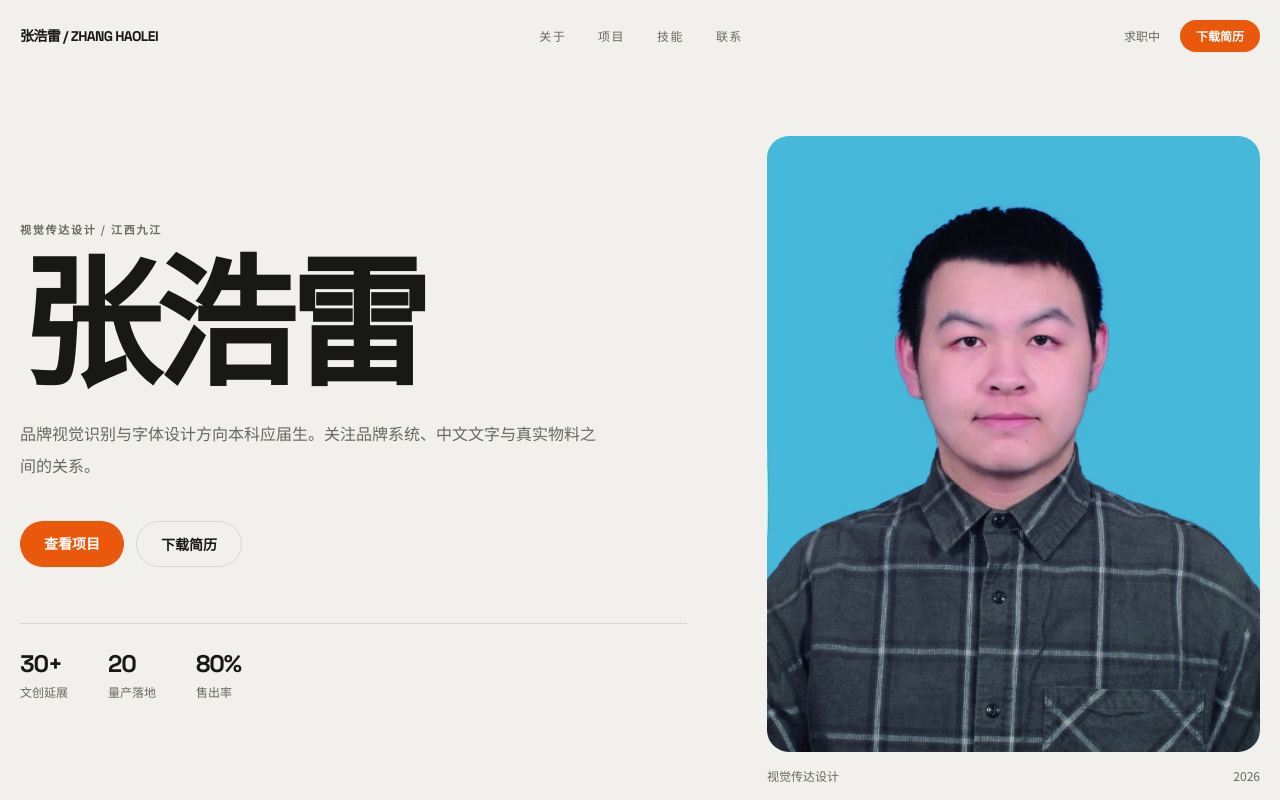
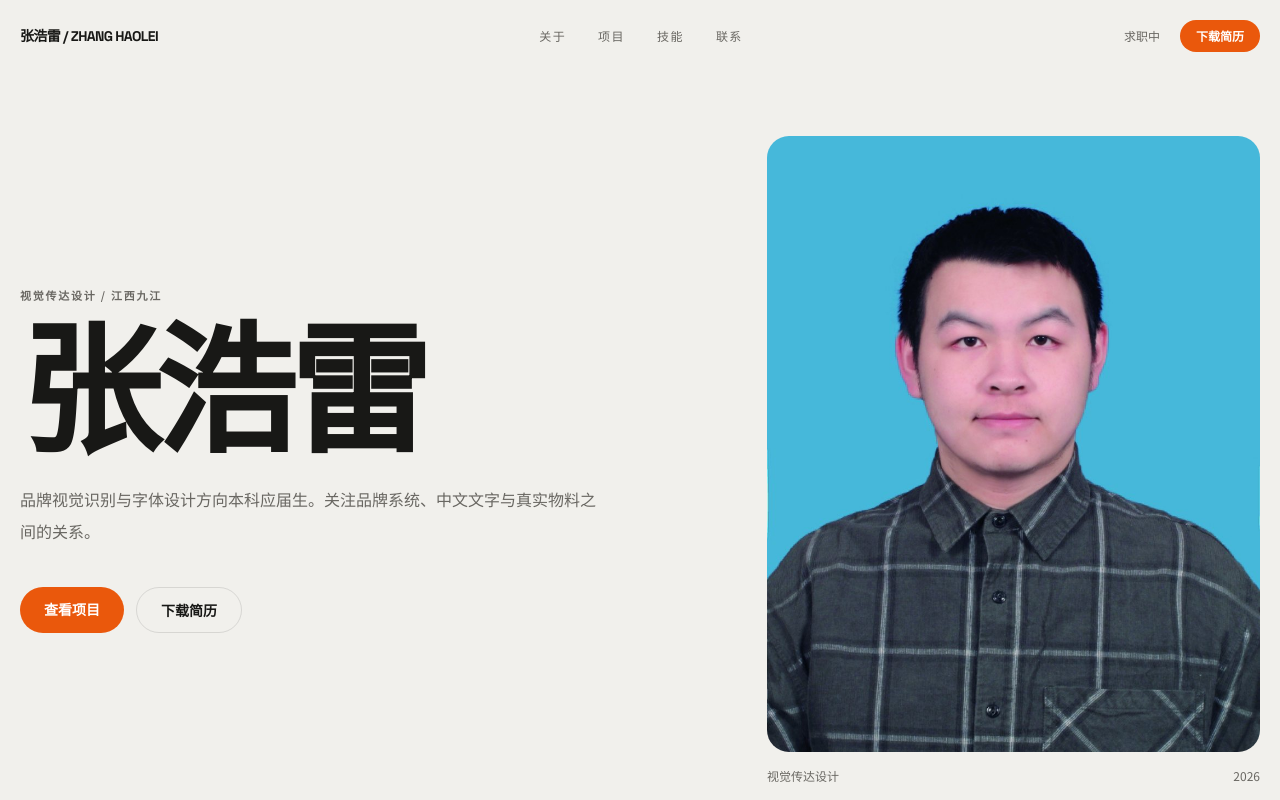
Before and after one commit to zhang0722-cn/portfolio, a React (Vite) app: page / in a window 1280 px wide. Shown: the top 800 px of the page. Built offline with nearby package versions, Linux system fonts and the light colour scheme.

Commit message:
按终审意见移除重复统计并补齐可访问性属性

```diff
--- a/src/components/Hero.tsx
+++ b/src/components/Hero.tsx
@@ -18,9 +18,6 @@ export default function Hero() {
             <a href="#projects" className="rounded-full px-6 py-3 text-sm font-semibold" style={{ background: 'var(--accent)', color: '#fff' }}>查看项目</a>
             <a href="resume-zhanghaolei.pdf" download="张浩雷的简历.pdf" className="rounded-full border px-6 py-3 text-sm font-semibold" style={{ borderColor: 'var(--line)' }}>下载简历</a>
           </div>
-          <div className="mt-14 flex gap-10 border-t pt-6" style={{ borderColor: 'var(--line)' }}>
-            {[['30+', '文创延展'], ['20', '量产落地'], ['80%', '售出率']].map(([value, label]) => <div key={label}><div className="display text-2xl font-bold">{value}</div><div className="mt-1 text-xs" style={{ color: 'var(--muted)' }}>{label}</div></div>)}
-          </div>
         </motion.div>
         <motion.figure initial={{ opacity: 0, scale: .96 }} animate={{ opacity: 1, scale: 1 }} transition={{ duration: 1, ease }} className="relative mx-auto w-full max-w-[520px] lg:justify-self-end">
           <div className="overflow-hidden" style={{ borderRadius: 'var(--radius-lg)', background: 'var(--paper-raised)' }}>
--- a/src/components/Navbar.tsx
+++ b/src/components/Navbar.tsx
@@ -37,12 +37,12 @@ export default function Navbar() {
               <span className="text-xs" style={{ color: 'var(--muted)' }}>求职中</span>
               <a href="resume-zhanghaolei.pdf" download="张浩雷的简历.pdf" className="rounded-full px-4 py-2 text-xs font-semibold" style={{ background: 'var(--accent)', color: '#fff' }}>下载简历</a>
             </div>
-            <button className="md:hidden" aria-label="菜单" onClick={() => setOpen(!open)}><span className="display text-xl">{open ? '×' : '菜单'}</span></button>
+            <button className="md:hidden" aria-label="菜单" aria-expanded={open} aria-controls="mobile-menu" onClick={() => setOpen(!open)}><span className="display text-xl">{open ? '×' : '菜单'}</span></button>
           </div>
         </div>
       </header>
       <AnimatePresence>
-        {open && <motion.div initial={{ opacity: 0 }} animate={{ opacity: 1 }} exit={{ opacity: 0 }} className="fixed inset-0 z-40 flex flex-col justify-end gap-3 px-6 pb-16 md:hidden" style={{ background: 'rgba(247,246,242,.96)' }}>
+        {open && <motion.div id="mobile-menu" initial={{ opacity: 0 }} animate={{ opacity: 1 }} exit={{ opacity: 0 }} className="fixed inset-0 z-40 flex flex-col justify-end gap-3 px-6 pb-16 md:hidden" style={{ background: 'rgba(247,246,242,.96)' }}>
           {links.map((link) => <a key={link.label} href={link.href} onClick={() => setOpen(false)} className="display border-b py-4 text-4xl font-bold" style={{ borderColor: 'var(--line)' }}>{link.label}</a>)}
           <a href="resume-zhanghaolei.pdf" download="张浩雷的简历.pdf" className="mt-5 rounded-full px-5 py-3 text-center font-semibold" style={{ background: 'var(--accent)', color: '#fff' }}>下载简历</a>
         </motion.div>}
--- a/src/components/ProjectDetail.tsx
+++ b/src/components/ProjectDetail.tsx
@@ -193,7 +193,7 @@ export default function ProjectDetail({ id }: { id: string | null }) {
           initial={{ opacity: 0 }}
           animate={{ opacity: 1 }}
           transition={{ duration: 0.25 }}
-          className="fixed inset-0 z-[100] flex items-center justify-center"
+          role="dialog" aria-modal="true" aria-label="项目图片放大预览" className="fixed inset-0 z-[100] flex items-center justify-center"
           style={{ background: 'rgba(24,24,22,0.92)', backdropFilter: 'blur(10px)' }}
           onClick={() => setLightbox(null)}
         >
```
